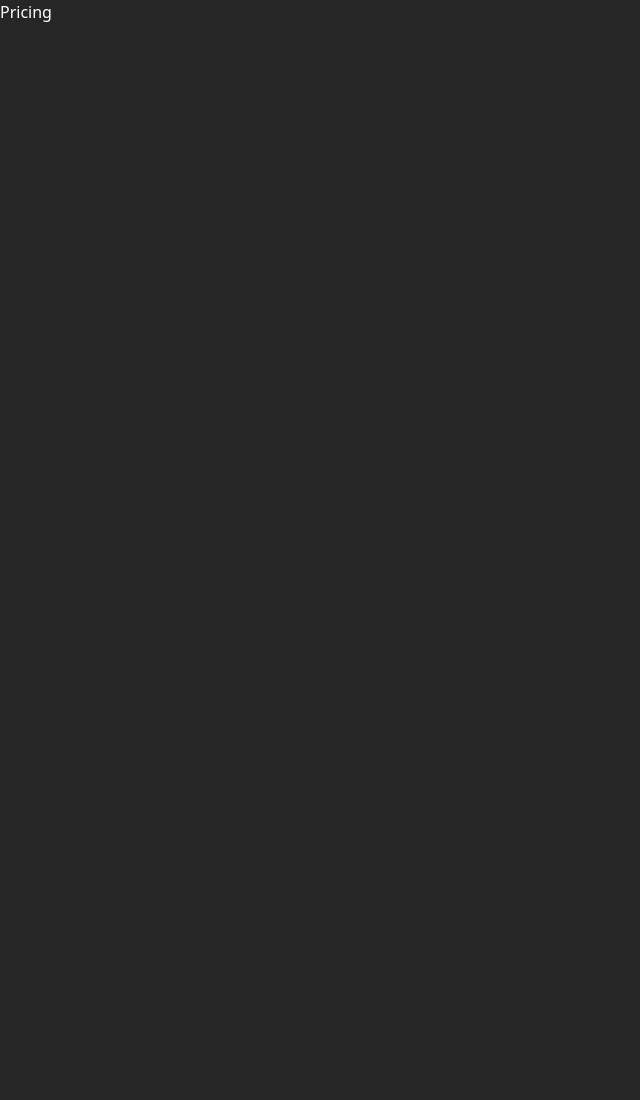
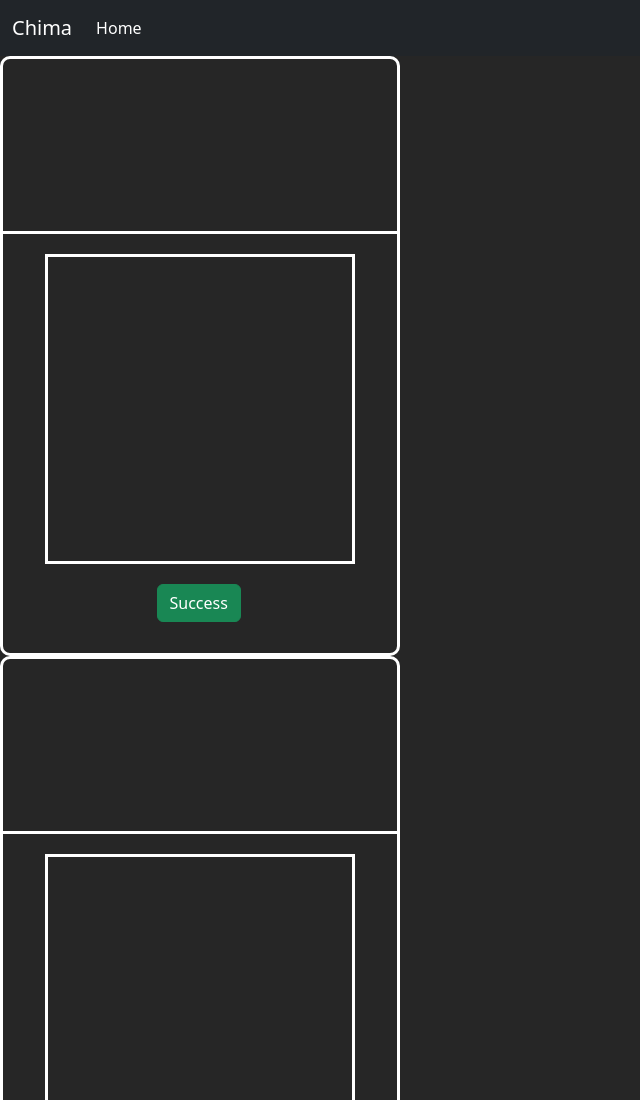
Before and after one commit to jordanmateen/Liya-Nora, a plain HTML site: page pricing.html in a window 1280 px wide. Shown: the top 1100 px of the page, without its empty margins (0-640 px from the left). Before the commit the page ends 800 px from the top, so only its background shows below. Drawn offline with nearby package versions, Linux system fonts and the light colour scheme.

Commit message:
adding new pricing page.

```diff
--- a/index.css
+++ b/index.css
@@ -1,11 +1,6 @@
 body{
     background-color: rgb(38, 38, 38);
 
-}
-
-.wrapper{
-    /* height: 50px;
-    border: solid; */
 }
 
 .hero-image{
--- a/pricing.css
+++ b/pricing.css
@@ -2,6 +2,40 @@ body{
     background-color: rgb(38, 38, 38);
 }
 
-.text{
+.text {
     color: white;
 }
+
+.pricing-card-wrapper {
+    /* border styles */
+    border: solid;
+    border-color: white;
+    border-radius: 10px;
+
+    /* dimensions */
+    width: 400px;
+    height: 600px;
+}
+
+.pricing-header {
+    border-bottom: solid;
+    border-color: white;
+    height: 175px;
+}
+
+.pricing-info {
+    border: solid;
+    border-color: white;
+    width: 310px;
+    height: 310px;
+    margin: 0 auto;
+    margin-top: 20px;
+}
+
+.pricing-btn-wrapper {
+    margin: 0 auto;
+    margin-top: 20px;
+
+    width: 86.98px;
+    height: 38px;
+}
--- a/pricing.html
+++ b/pricing.html
@@ -5,12 +5,51 @@
     <meta name="viewport" content="width=device-width, initial-scale=1.0">
     <link href="https://cdn.jsdelivr.net/npm/bootstrap@5.3.2/dist/css/bootstrap.min.css" rel="stylesheet" integrity="sha384-T3c6CoIi6uLrA9TneNEoa7RxnatzjcDSCmG1MXxSR1GAsXEV/Dwwykc2MPK8M2HN" crossorigin="anonymous">
     <link href="./pricing.css" rel="stylesheet"  type="text/css">
+    <link href="./index.css" rel="stylesheet"  type="text/css">
+
     <title>Document</title>
 </head>
 <body>
-    <div class="pricing-wrapper">
 
-        <div class="text">Pricing</div>
+    <!--Navbar section  -->
+    <nav class="navbar navbar-expand-lg bg-dark">
+        <div class="container-fluid">
+            <a class="navbar-brand nav-color" href="#">Chima</a>
+            <button class="navbar-toggler" type="button" data-bs-toggle="collapse" data-bs-target="#navbarNav" aria-controls="navbarNav" aria-expanded="false" aria-label="Toggle navigation">
+            <span class="navbar-toggler-icon"></span>
+            </button>
+            <div class="collapse navbar-collapse" id="navbarNav">
+            <ul class="navbar-nav">
+                <li class="nav-item">
+                    <a class="nav-link nav-color" aria-current="page" href="./index.html">Home</a>
+                </li>
+            </ul>
+            </div>
+        </div>
+    </nav>
+
+    <div class="pricing-page-wrapper">
+       <div class = "pricing-card-wrapper">
+            <div class = "pricing-header"></div>
+            <div class = "pricing-info"></div>
+            <div class = "pricing-btn-wrapper">
+                <button type="button" class="pricing-btn btn btn-success">Success</button>
+            </div>
+       </div>
+       <div class = "pricing-card-wrapper">
+            <div class = "pricing-header"></div>
+            <div class = "pricing-info"></div>
+            <div class = "pricing-btn-wrapper">
+                <button type="button" class="pricing-btn btn btn-success">Success</button>
+            </div>
+       </div>
+       <div class = "pricing-card-wrapper">
+            <div class = "pricing-header"></div>
+            <div class = "pricing-info"></div>
+            <div class = "pricing-btn-wrapper">
+                <button type="button" class="pricing-btn btn btn-success">Success</button>
+            </div>
+       </div>
     </div>
 </body>
 </html>
```
Also changed, not shown: index.html (+2 -2 lines).
